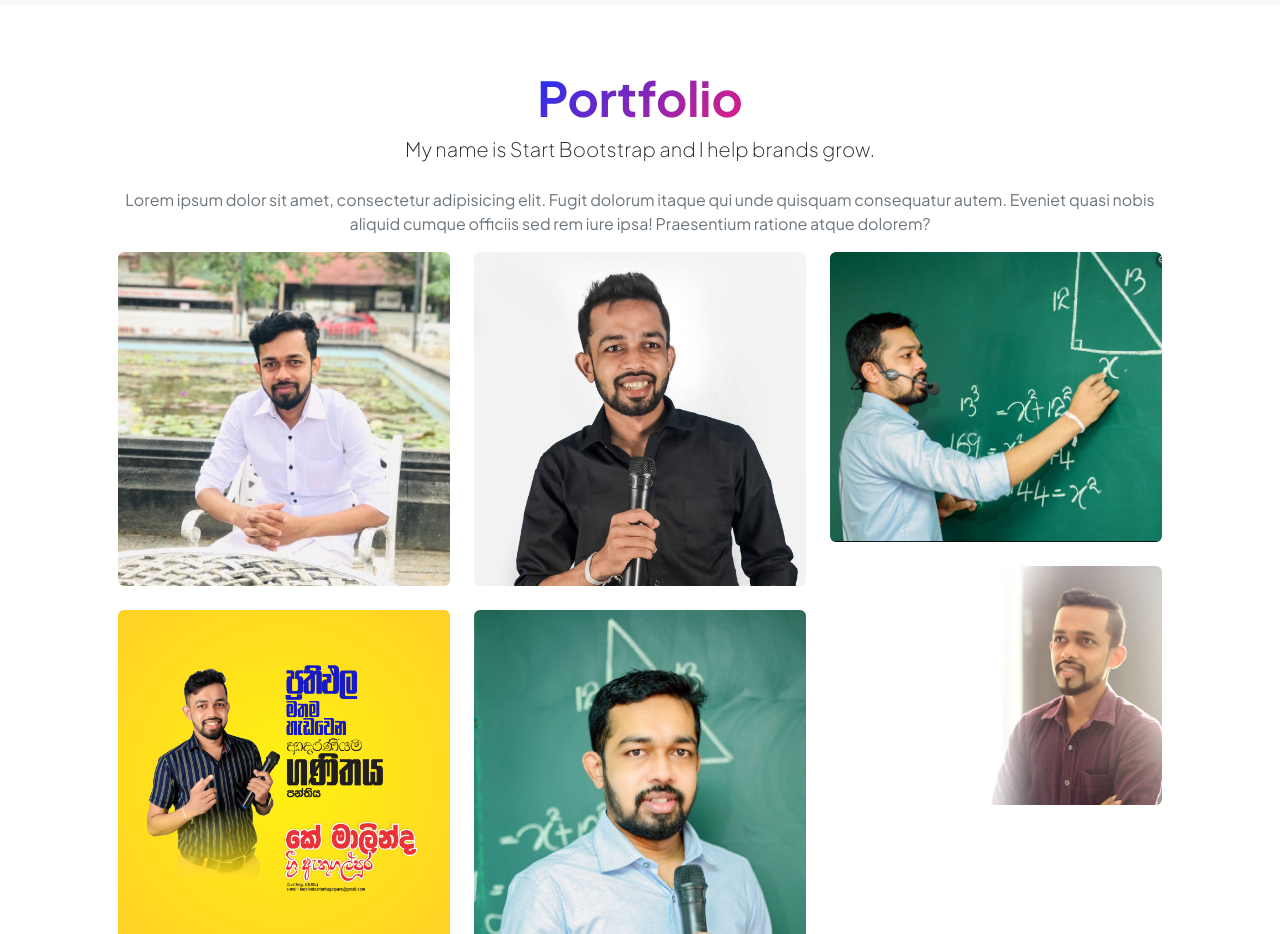
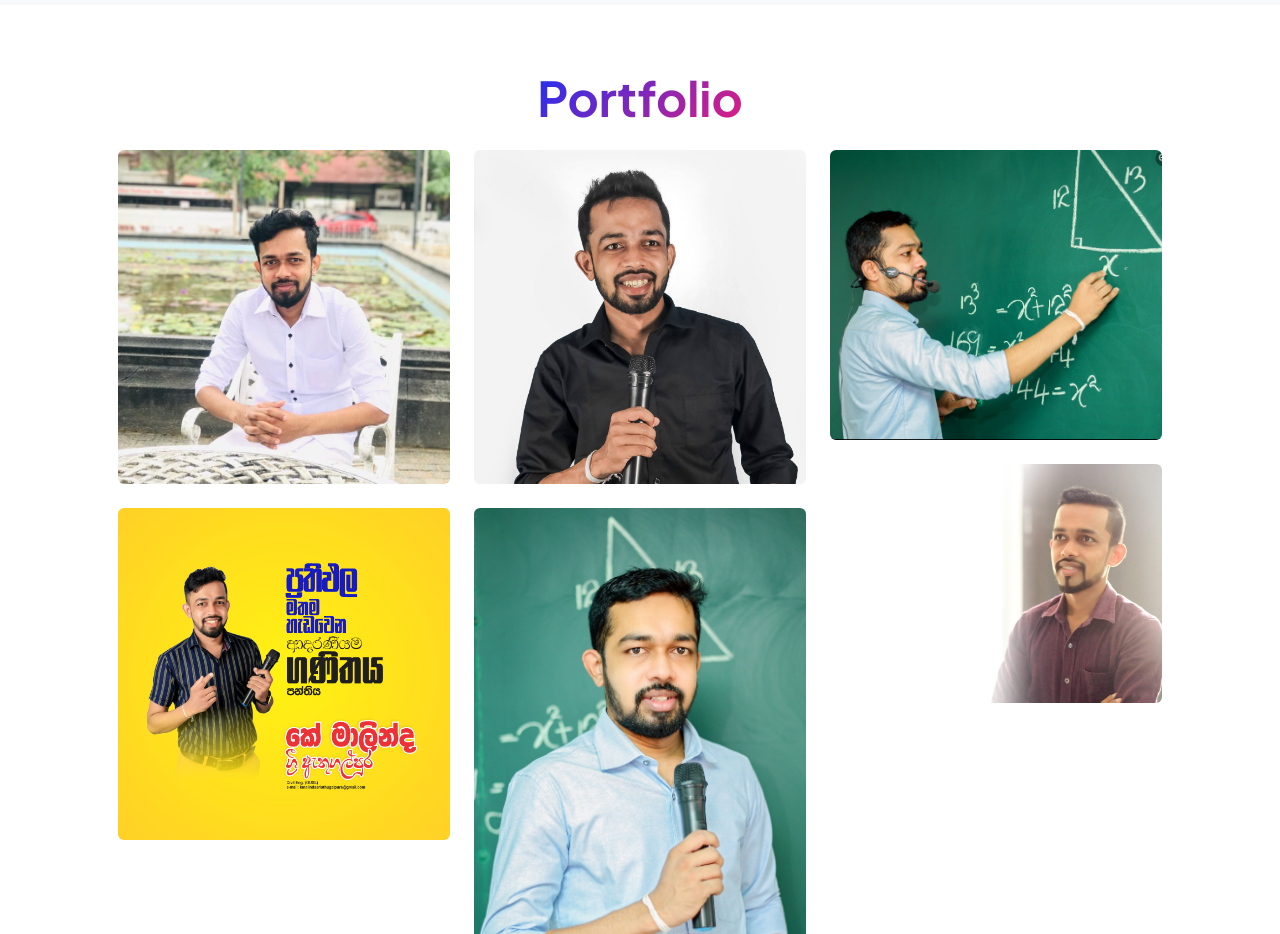
Before and after one commit to WishwaMA/maths_Test, a plain HTML site: page index.html in a window 1280 px wide. Shown: the part 1660-2594 px from the top of the page. Drawn offline with nearby package versions, Linux system fonts and the light colour scheme.

Commit message:
Update index.html

```diff
--- a/index.html
+++ b/index.html
@@ -210,8 +210,8 @@
                     <div class="col-xxl-8">
                         <div class="text-center my-5">
                             <h2 class="display-5 fw-bolder"><span class="text-gradient d-inline">Portfolio</span></h2>
-                            <p class="lead fw-light mb-4">My name is Start Bootstrap and I help brands grow.</p>
-                            <p class="text-muted">Lorem ipsum dolor sit amet, consectetur adipisicing elit. Fugit dolorum itaque qui unde quisquam consequatur autem. Eveniet quasi nobis aliquid cumque officiis sed rem iure ipsa! Praesentium ratione atque dolorem?</p>
+                            <p class="lead fw-light mb-4"></p>
+                            <p class="text-muted"></p>
                             <div class="d-flex justify-content-center fs-2 gap-4">
 
                                                             <!-- Gallery -->
```
